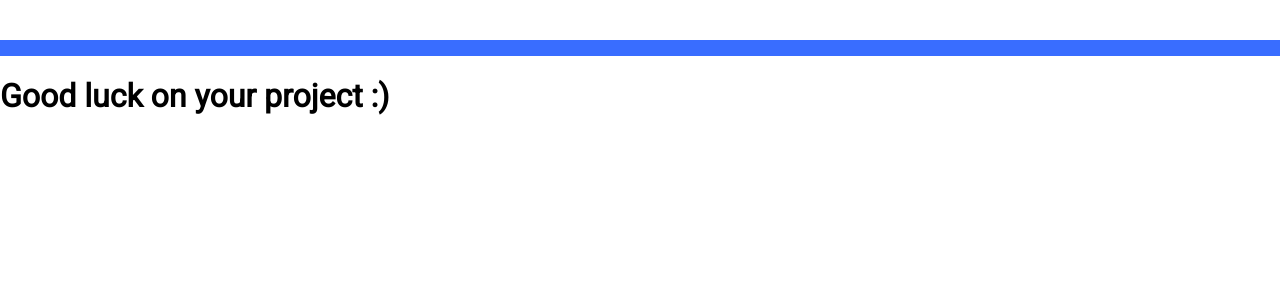
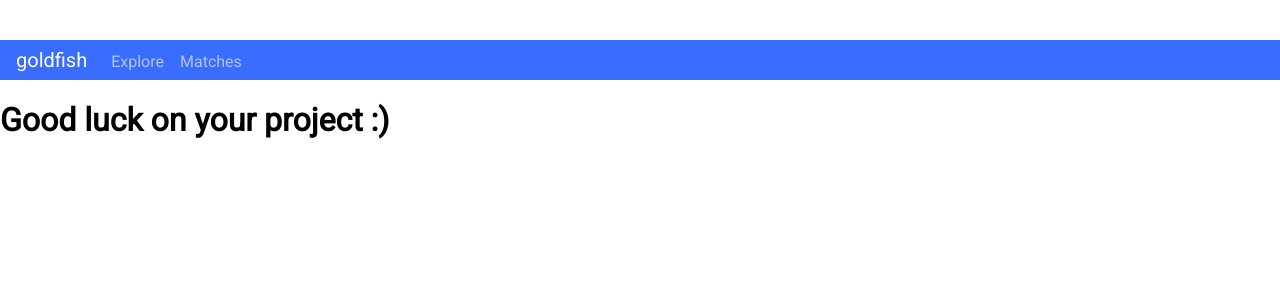
Before and after one commit to AnikaPuri/WebLabGoldfish, a React app: page / in a window 1280 px wide. Shown: the top 300 px of the page. Built offline with nearby package versions, Linux system fonts and the light colour scheme; no server answers; the HTML template or start-up script is replaced by a standard one.

Commit message:
fixed navbar

```diff
--- a/client/src/components/modules/Skeleton.js
+++ b/client/src/components/modules/Skeleton.js
@@ -1,5 +1,6 @@
 import React from "react";
 import { GoogleOAuthProvider, GoogleLogin, googleLogout } from "@react-oauth/google";
+import { Link } from "@reach/router";
 
 
 import "../../utilities.css";
@@ -24,20 +25,20 @@ const Skeleton = ({ userId, handleLogin, handleLogout }) => {
         <GoogleLogin onSuccess={handleLogin} onError={(err) => console.log(err)} />
       )}
       <nav className="NavBar-container">
-        {/* <div className="NavBar-title u-inlineBlock">goldfish</div>
+        <div className="NavBar-title u-inlineBlock">goldfish</div>
         <div className="NavBar-linkContainer u-inlineBlock">
           <Link to="/" className="NavBar-link">
             Explore
           </Link>
-          {props.userId && (
-            <Link to={`/profile/${props.userId}`} className="NavBar-link">
+          {userId && (
+            <Link to={`/profile/`} className="NavBar-link">
               Profile
             </Link>
           )}
           <Link to="/matches/" className="NavBar-link">
             Matches
           </Link>
-        </div> */}
+        </div>
       </nav>
       <h1>Good luck on your project :)</h1>
     </GoogleOAuthProvider>
```
